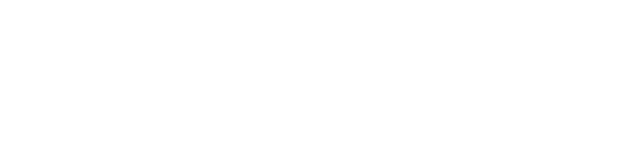
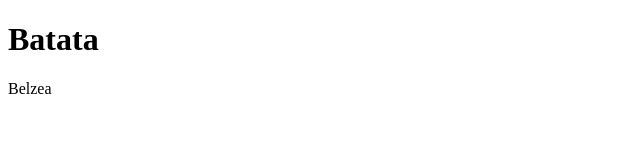
Before and after one commit to RicardoDosSantosFaustino/testeA, a plain HTML site: page index.html in a window 1280 px wide. Shown: the whole page, without its empty margins (0-640 px from the left). Drawn offline with Linux system fonts and the light colour scheme.

Commit message:
Ta feito meu patrão

```diff
--- a/index.html
+++ b/index.html
@@ -6,6 +6,7 @@
     <title>Document</title>
 </head>
 <body>
-
+    <h1>Batata</h1>
+    <p>Belzea</p>
 </body>
 </html>
```
